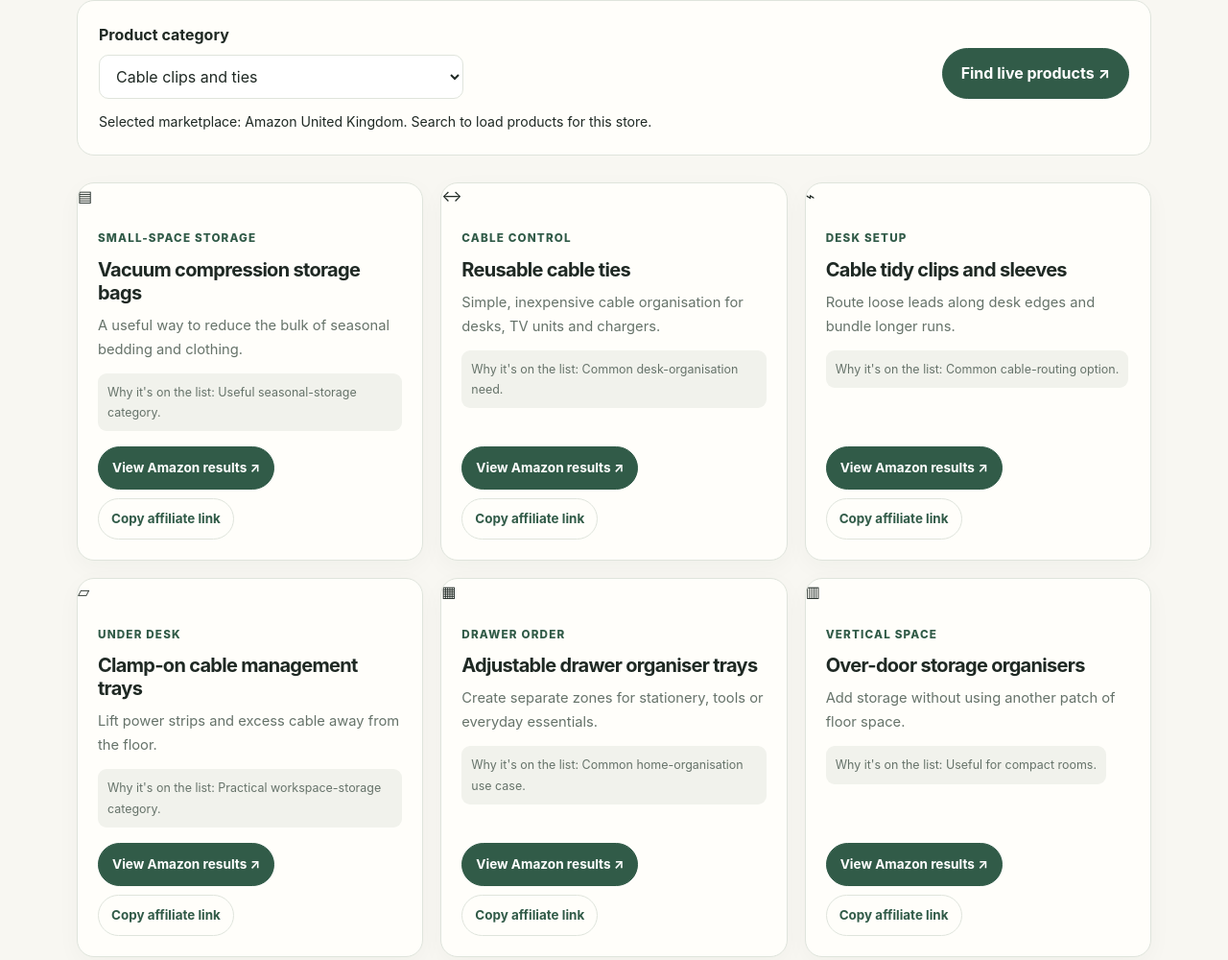
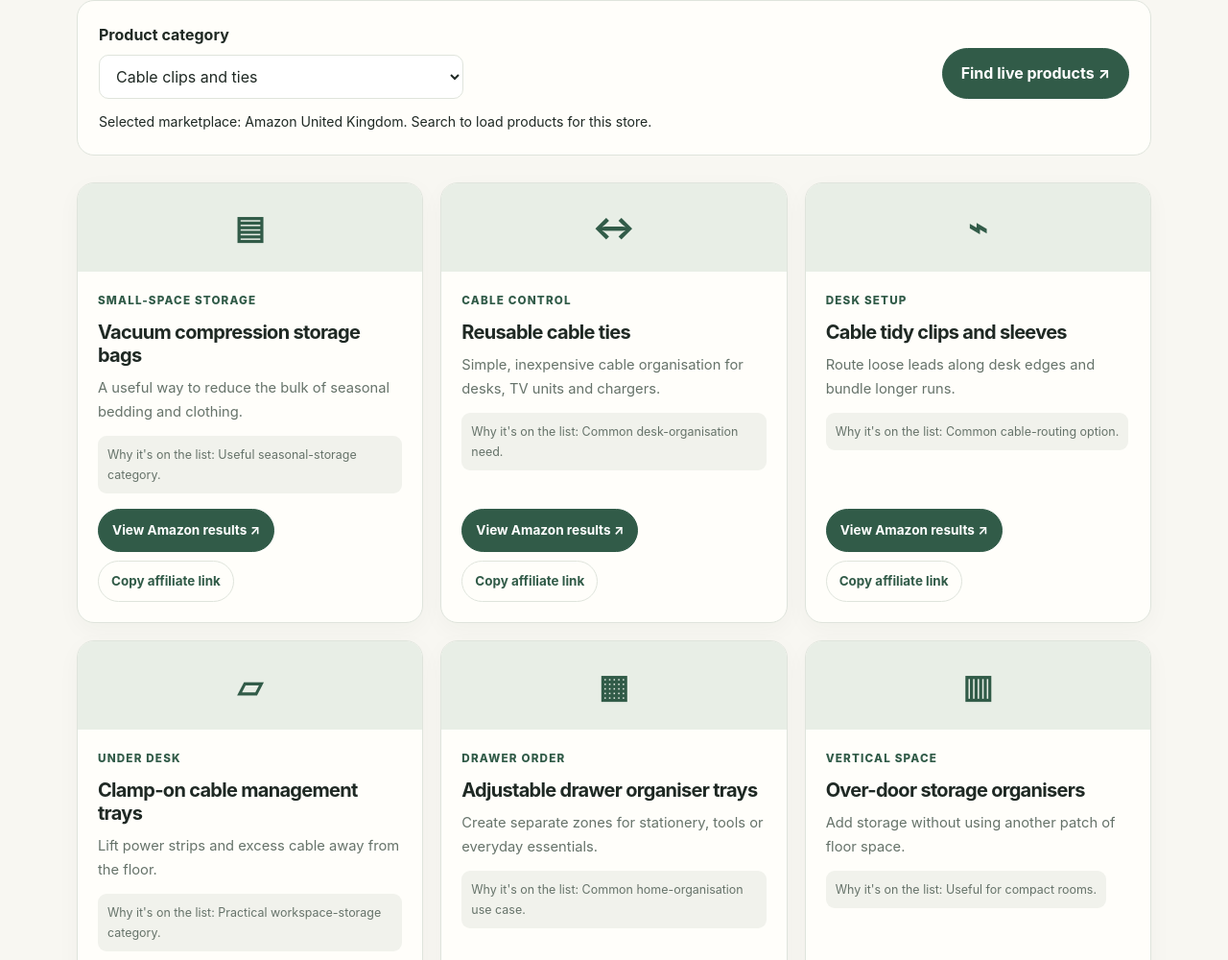
Before and after one commit to pc-xiaolong/nestora, a website: page shop/index.html in a window 1280 px wide. Shown: the part 816-1816 px from the top of the page at 96% size. Drawn offline with Linux system fonts and the light colour scheme.

Commit message:
Style category cards without implying generic art is product photography

```diff
--- a/assets/styles.css
+++ b/assets/styles.css
@@ -71,3 +71,6 @@
 @media(max-width:600px){.product-finder{padding:16px}.finder-controls{align-items:stretch}.finder-controls .button{width:100%}.product-photo img{height:165px}}
 
 .pick-source{display:inline-block;margin-top:10px;font-size:.86rem;font-weight:700}.amazon-picks-section .trend-card{min-width:0}.amazon-picks-section .trend-content>p{font-size:.9rem;color:var(--muted)}
+
+/* Category-search cards intentionally do not pretend to show exact product photography. */
+.category-mark{min-height:92px;display:flex;align-items:center;justify-content:center;background:var(--sage);color:var(--green);font-size:2.1rem;font-weight:800;letter-spacing:.02em}
```
